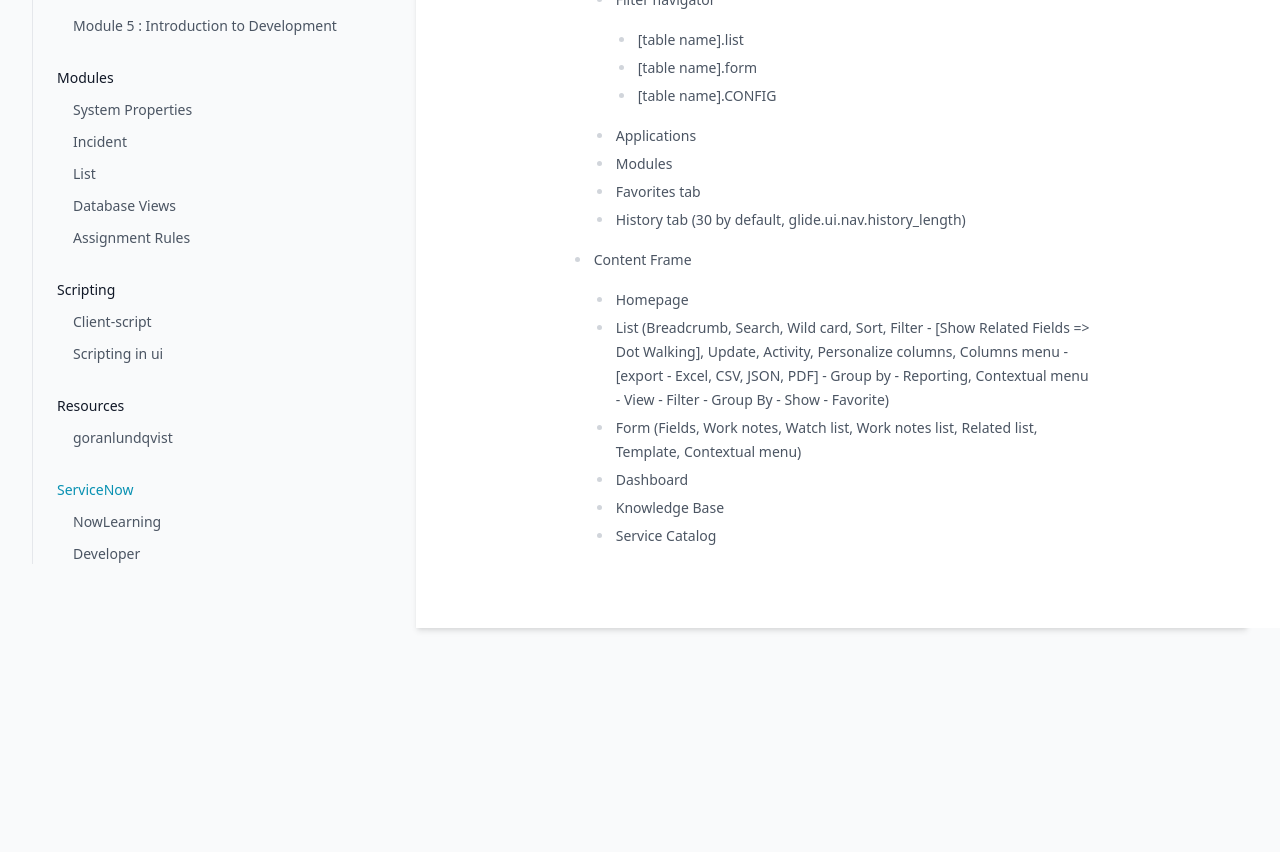
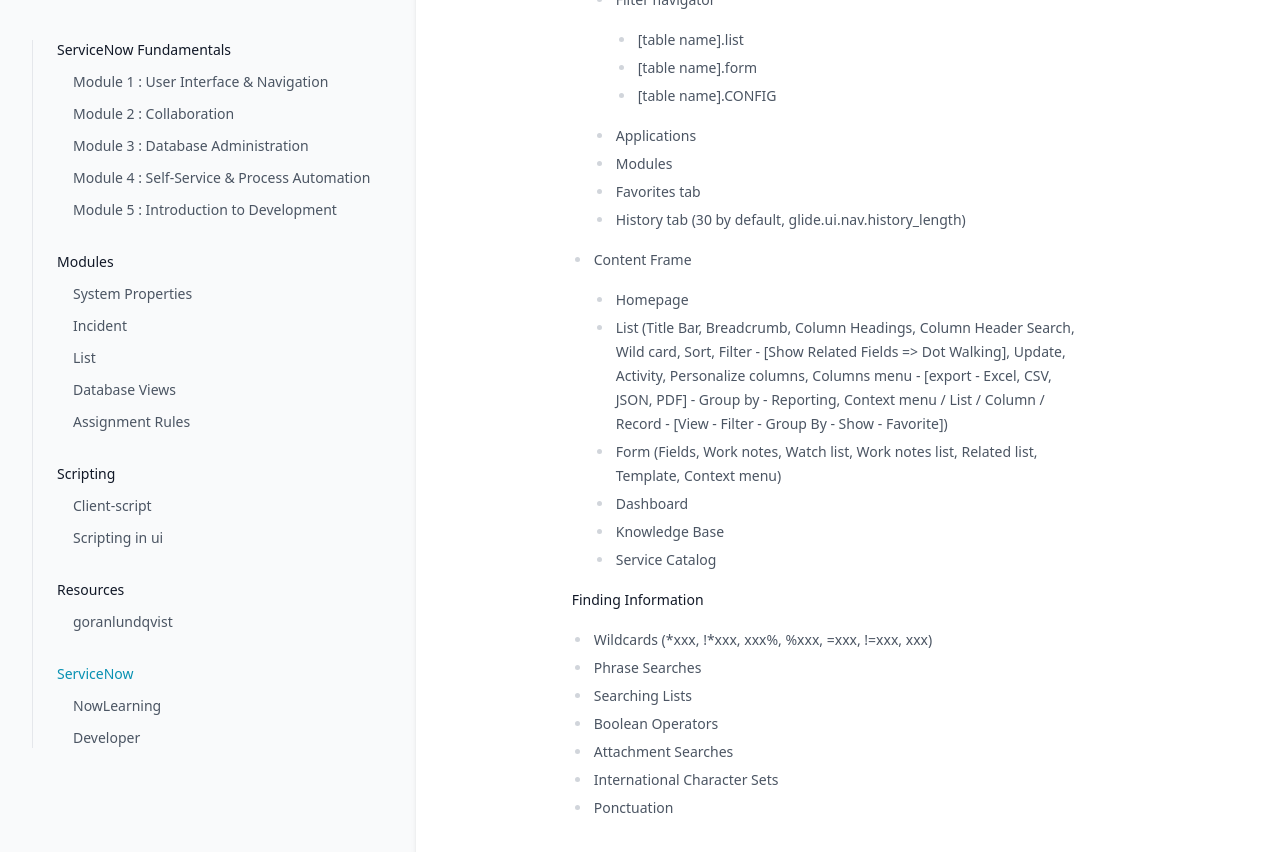
Before and after one commit to greglejeune/ebook, a Jekyll site: the page built from _servicenow/2021-11-01-snf-module1.md, in a window 1280 px wide and 900 px high, scrolled down 1819 px. Shown: the top 852 px of the window. Built offline with Jekyll 4.4.1, drawn with Linux system fonts in a browser that asks for light colours.

Commit message:
Update 2021-11-01-snf-module1.md

```diff
--- a/_servicenow/2021-11-01-snf-module1.md
+++ b/_servicenow/2021-11-01-snf-module1.md
@@ -115,9 +115,9 @@ category: snf
     <ul>
       <li>Homepage</li>
       <li>
-        List (Breadcrumb, Search, Wild card, Sort, Filter - [Show Related Fields => Dot Walking], Update, Activity, Personalize columns, Columns menu - [export - Excel, CSV, JSON, PDF] - Group by - Reporting, Contextual menu - View - Filter - Group By - Show - Favorite)
+        List (Title Bar, Breadcrumb, Column Headings, Column Header Search, Wild card, Sort, Filter - [Show Related Fields => Dot Walking], Update, Activity, Personalize columns, Columns menu - [export - Excel, CSV, JSON, PDF] - Group by - Reporting, Context menu / List / Column / Record - [View - Filter - Group By - Show - Favorite])
       </li>
-      <li>Form (Fields, Work notes, Watch list, Work notes list, Related list, Template, Contextual menu)</li>
+      <li>Form (Fields, Work notes, Watch list, Work notes list, Related list, Template, Context menu)</li>
       <li>Dashboard</li>
       <li>Knowledge Base</li>
       <li>Service Catalog</li>
@@ -125,6 +125,18 @@ category: snf
   </li>
 </ul>
 
+<p style="text-align: justify;"><strong>Finding Information</strong></p>
+
+<ul>
+  <li>Wildcards (*xxx, !*xxx, xxx%, %xxx, =xxx, !=xxx, xxx)</li>
+  <li>Phrase Searches</li>
+  <li>Searching Lists</li>
+  <li>Boolean Operators</li>
+  <li>Attachment Searches</li>
+  <li>International Character Sets</li>
+  <li>Ponctuation</li>
+</ul>
+
 <p style="text-align: justify;">
 
 </p>
```
